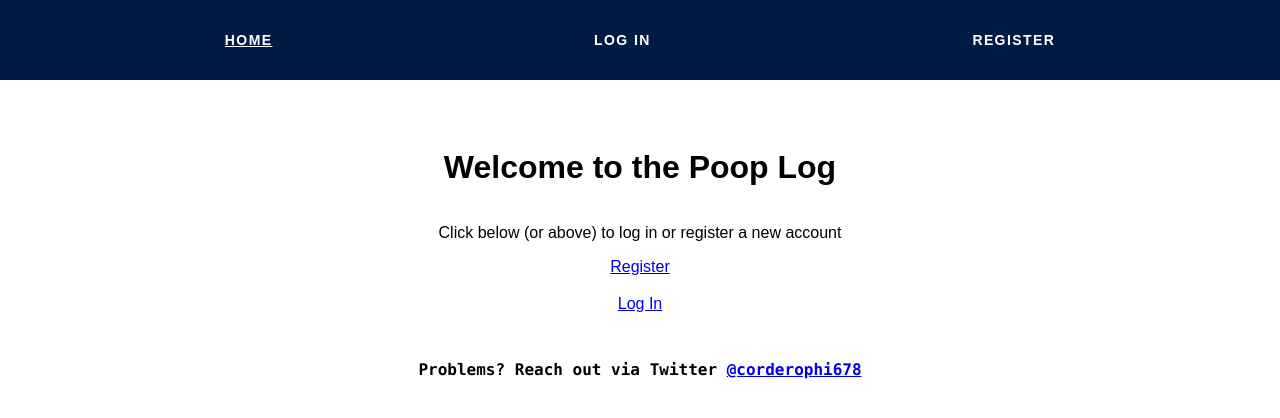
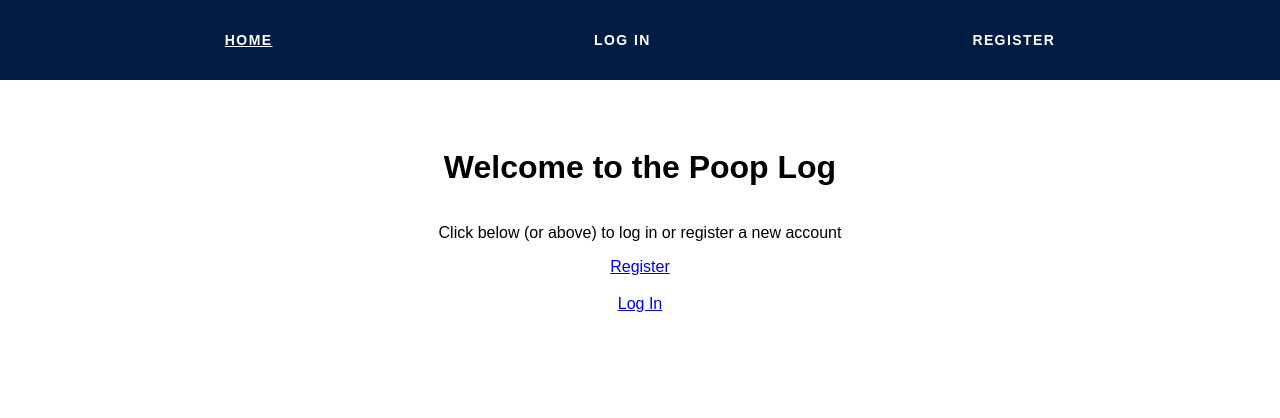
Before and after one commit to corderophi678/poop-log, a React (Create React App) app in the folder client/: page / in a window 1280 px wide. Shown: the top 418 px of the page. Built offline with nearby package versions, Linux system fonts and the light colour scheme.

Commit message:
remove twitter link from layout

```diff
--- a/client/src/components/common/Layout.js
+++ b/client/src/components/common/Layout.js
@@ -4,12 +4,6 @@ export function Layout({ children }) {
   return (
     <div className="mw9-ns mw6 center pt5 pt6-ns flex flex-column items-center justify-center ph2">
       {children}
-      <div className="self-center mt4">
-        <p className="b code f5">
-          Problems? Reach out via Twitter{' '}
-          <a href="https://twitter.com/corderophi678" target="_blank" rel="noopener noreferrer">@corderophi678</a>
-        </p>
-      </div>
     </div>
   )
 }
```
